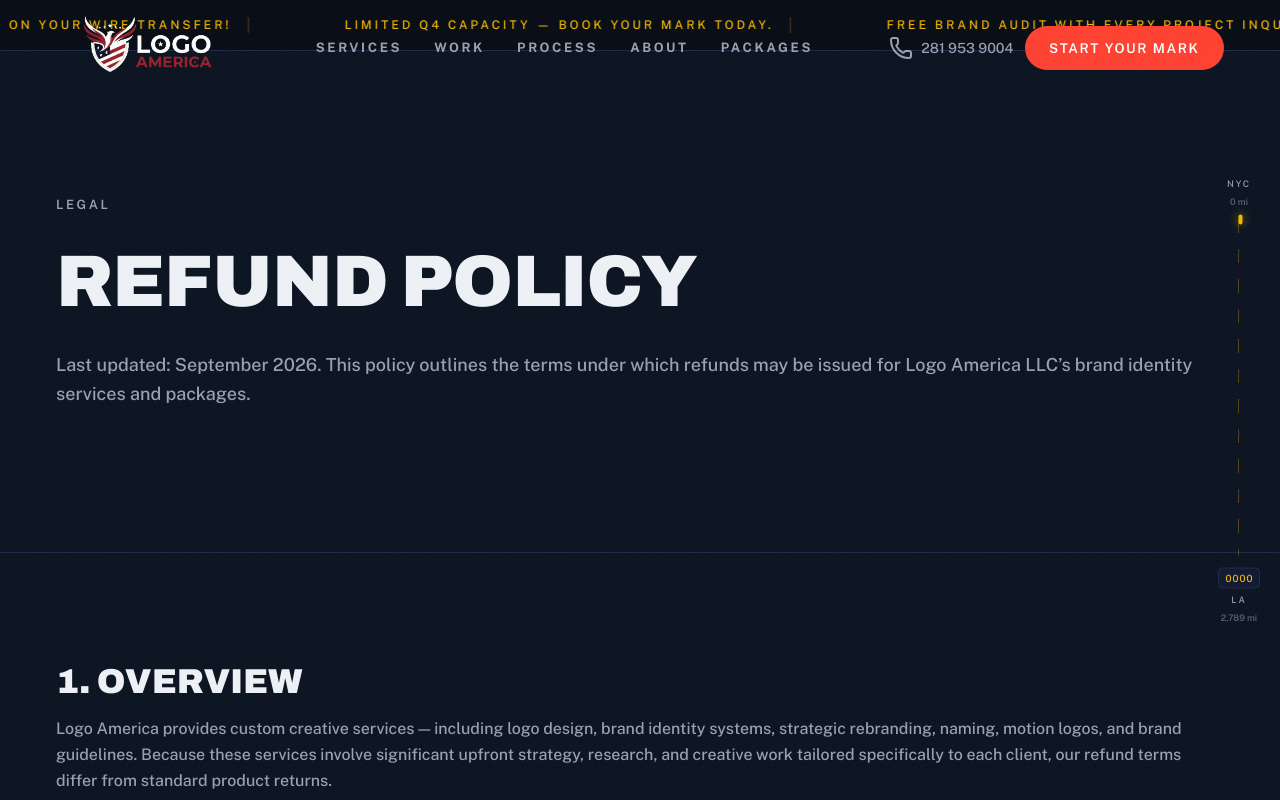
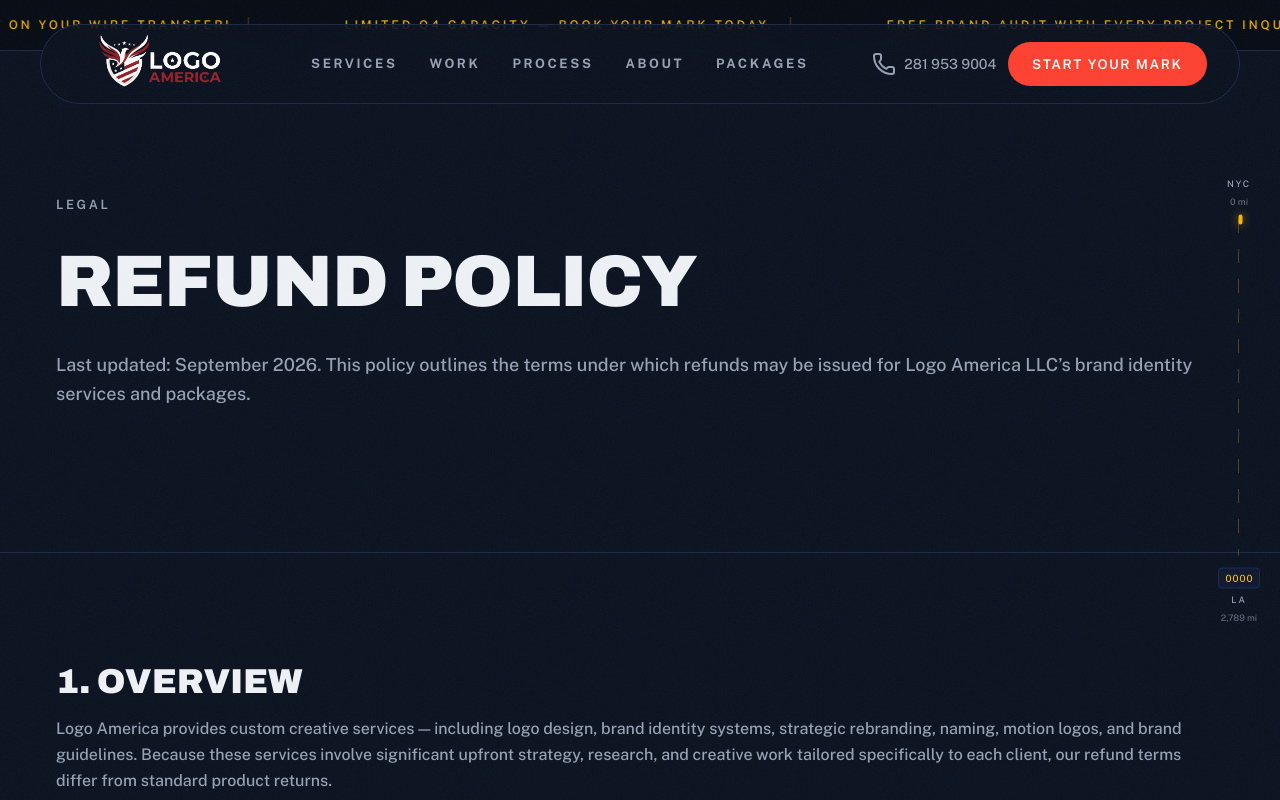
Before and after one commit to muneebdev18/Logoamerica.us, a Next.js app: page /refund-policy in a window 1280 px wide. Shown: the top 800 px of the page. Built offline with nearby package versions, Linux system fonts and the light colour scheme.

Commit message:
Update the Navbar

```diff
--- a/components/Hero.tsx
+++ b/components/Hero.tsx
@@ -303,9 +303,9 @@ export default function Hero() {
       />
 
       <div ref={contentRef} className="shell relative z-10 flex flex-col gap-6 pb-5 pt-30 sm:gap-8 sm:pt-30 sm:pb-5 safe-area-top">
-        <p data-fade-up className="eyebrow hidden sm:block">
+        {/* <p data-fade-up className="eyebrow hidden sm:block">
           Premium brand identity studio · Est. 2015
-        </p>
+        </p> */}
 
         <h1 className="display-xl max-w-[16ch]">
           {word("Logo Design ")}
--- a/components/Nav.tsx
+++ b/components/Nav.tsx
@@ -11,9 +11,14 @@ import { Phone } from "lucide-react";
 export default function Nav() {
   const [scrolled, setScrolled] = useState(false);
   const [open, setOpen] = useState(false);
+  const [scrollProgress, setScrollProgress] = useState(0);
 
   useEffect(() => {
-    const onScroll = () => setScrolled(window.scrollY > 24);
+    const onScroll = () => {
+      setScrolled(window.scrollY > 24);
+      const progress = Math.min(window.scrollY / 200, 1);
+      setScrollProgress(progress);
+    };
     onScroll();
     window.addEventListener("scroll", onScroll, { passive: true });
     return () => window.removeEventListener("scroll", onScroll);
@@ -25,22 +30,24 @@ export default function Nav() {
     return () => unlockScroll();
   }, [open]);
 
+  const headerWidth = `${100 - scrollProgress * 15}%`;
+
   return (
     <>
       <header
-        className={`fixed inset-x-0 top-0 z-50 transition-all duration-500 ${
-          scrolled
-            ? "border-b border-hairline bg-midnight/80 backdrop-blur-xl"
-            : "border-b border-transparent bg-transparent"
-        }`}
+        className="fixed inset-x-0 top-0 z-50 flex justify-center transition-all duration-500 pt-safe"
       >
-        <div className="shell flex h-16 items-center justify-between mt-8 sm:mt-2 md:h-20 pt-safe safe-area-top">
+        <motion.div
+          className="flex h-16 items-center justify-between rounded-full border border-hairline bg-midnight/80 backdrop-blur-xl px-3 mt-4 mx-[15px] sm:mx-[40px] sm:mt-5 lg:mt-6 md:h-20 sm:px-8"
+          animate={{ width: headerWidth }}
+          transition={{ duration: 0.3, ease: "easeOut" }}
+        >
           <a
             href="#top"
             className="group flex items-center gap-2.5"
             aria-label="Logo America — back to top"
           >
-            <img src="/logo-hz.png" alt="Logo America" className="h-20 w-auto object-contain sm:h-[100px]" />
+            <img src="/logo-hz.png" alt="Logo America" className="h-[75px] sm:h-[95px] w-auto object-contain sm:h-16" />
           </a>
 
           <nav aria-label="Primary" className="hidden items-center gap-8 lg:flex">
@@ -50,7 +57,6 @@ export default function Nav() {
                 href={link.href}
                 className="group font-bold text-[13px] uppercase tracking-[0.2em] text-asphalt transition-colors hover:text-moonlight"
               >
-                {/* <span className="mr-1.5 text-centerline/70">{link.exit}</span> */}
                 {link.label}
               </a>
             ))}
@@ -93,7 +99,7 @@ export default function Nav() {
               </div>
             </button>
           </div>
-        </div>
+        </motion.div>
       </header>
 
       <AnimatePresence>
@@ -116,7 +122,6 @@ export default function Nav() {
                   transition={{ delay: 0.08 + i * 0.06, duration: 0.45, ease: [0.22, 1, 0.36, 1] }}
                   className="flex items-baseline gap-4 border-b border-hairline py-5"
                 >
-
                   <span className="font-display text-3xl font-black uppercase tracking-tight text-moonlight">
                     {link.label}
                   </span>
```
